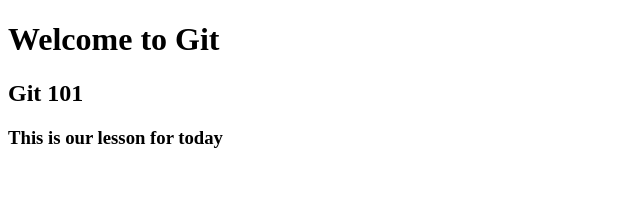
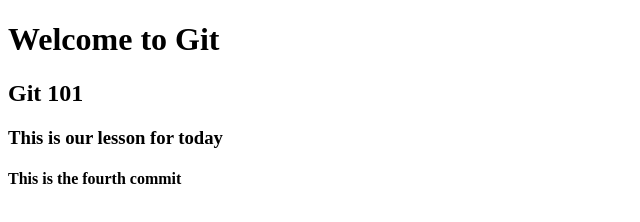
Before and after one commit to KuyaWayne/git-101, a plain HTML site: page index.html in a window 1280 px wide. Shown: the whole page, without its empty margins (0-640 px from the left). Drawn offline with Linux system fonts and the light colour scheme.

Commit message:
fourth commit

```diff
--- a/index.html
+++ b/index.html
@@ -10,5 +10,6 @@
     <h1>Welcome to Git</h1>
     <h2>Git 101</h2>
     <h3>This is our lesson for today</h3>
+    <h4>This is the fourth commit</h4>
 </body>
 </html>
```
